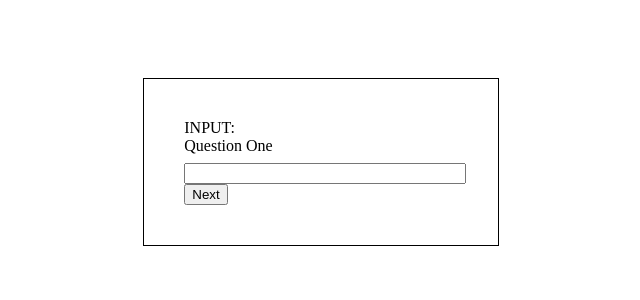
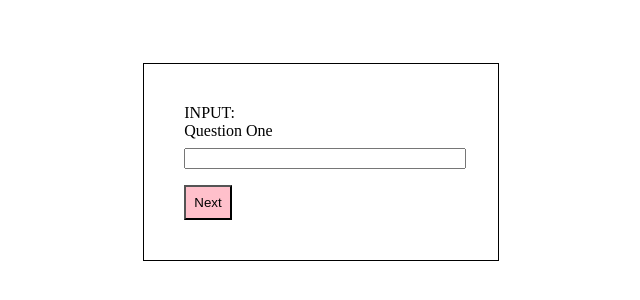
Before and after one commit to lforrister/lifeblue, a Vue app: page / in a window 1280 px wide. Shown: the part 246-546 px from the top of the page, without its empty margins (319-959 px from the left). Built offline with nearby package versions, Linux system fonts and the light colour scheme.

Commit message:
working on enabling/disabling next button

```diff
--- a/src/assets/scss/global.scss
+++ b/src/assets/scss/global.scss
@@ -1,3 +1,4 @@
 @import './variables/grid.scss';
+@import './mixins/buttons.scss';
 @import './mixins/grid.scss';
 @import './mixins/forms.scss';
--- /dev/null
+++ b/src/assets/scss/mixins/buttons.scss
@@ -0,0 +1,15 @@
+
+@import '../variables/grid.scss';
+
+@mixin button-primary {
+    padding: $spacing-8;
+    background: pink;
+
+    &.is-disabled {
+        background: lightgray;
+
+        &:hover {
+            cursor: not-allowed;
+        }
+    }
+}
--- a/src/assets/scss/mixins/forms.scss
+++ b/src/assets/scss/mixins/forms.scss
@@ -18,3 +18,13 @@
 .forms__input-label {
     @include input-label;
 }
+
+// ==== ERRORS
+
+@mixin error {
+    color: red;
+}
+
+.forms__error {
+    @include error;
+}
--- a/src/components/Form.vue
+++ b/src/components/Form.vue
@@ -10,7 +10,7 @@
                     <DatePicker v-else-if="q.type === 'date'" v-model="q.input" :field="q" />
                     <Text v-else v-model="q.input" :field="q" @validate-input="validateInput"/>
 
-                    <p v-if="errors.find((err) => err.id === q.id)">
+                    <p v-if="errors.find((err) => err.id === q.id)" class="forms__error">
                         {{ q.errorMessage }}
                     </p>
                 </div>
@@ -20,7 +20,7 @@
                 <button v-if="currentQ > 0" @click.prevent="prev">
                     Back
                 </button>
-                <button v-if="currentQ < (quiz.length - 1)" @click.prevent="next">
+                <button v-if="currentQ < (quiz.length - 1)" @click.prevent="next" :class="disabled ? 'is-disabled' : ''">
                     Next
                 </button>
             </div>
@@ -31,15 +31,17 @@
 <script setup>
     import Checkbox from './Fields/Checkbox.vue'
     import DatePicker from './Fields/DatePicker.vue'
+    import { computed, onMounted, ref } from 'vue'
     import Radio from './Fields/Radio.vue'
-    import { ref } from 'vue'
     import Select from './Fields/Select.vue'
     import Text from './Fields/Text.vue'
     import { validation } from '../plugins/utils'
 
+
     // == Declaring Variables == //
     const currentQ = ref(0)
     const errors = ref([])
+    const validated = ref(false)
     const quiz = ref([
         {
             input: ref(''),
@@ -47,7 +49,7 @@
             id: 'q1',
             name: 'q1',
             label: 'Question One',
-            required: true,
+            required: false,
             errorMessage: 'Please fill out the question.'
         },
         {
@@ -160,16 +162,42 @@
 
     ])
 
+    // == Computed Properties == //
+    const current = computed(() => {
+        return quiz.value[currentQ.value]
+    })
+
+    const required = computed(() => {
+        return current.value.required
+    })
+
+    const needsValidation = computed(() => {
+        return current.value.validate
+    })
+
+    const disabled = computed(() => {
+
+        if (required.value && needsValidation.value) {
+            return !current.value.input.length || !validated.value
+        } else if (required.value) {
+            return !current.value.input.length
+        }
+
+        return false
+    })
+
+
     // == Functions == //
     function prev() {
         currentQ.value = currentQ.value - 1
     }
 
     function next() {
-        console.log('clicked!')
-        console.log('current', currentQ.value)
-        currentQ.value = currentQ.value + 1
-        console.log('after click', currentQ.value)
+        if (!disabled.value) {
+            currentQ.value = currentQ.value + 1
+        }
+
+        validated.value = false
     }
 
     // @todo - move to its own file so it can be reused
@@ -188,7 +216,6 @@
     function fetchResults(field) {
         if (field.validate) {
             const valid = validation(field.type, field.input)
-            console.log('valid? ', valid)
 
             if(valid) {
                 errors.value = errors.value.filter((err) => err.id !== field.id)
@@ -198,8 +225,9 @@
                     message: field.errorMessage ?? field.errorMessage
                 })
             }
+        }
 
-        }
+        validated.value = errors.value.length ? false : true
 
     }
 
@@ -211,4 +239,12 @@
         padding: $spacing-40;
     }
 
+    .form__buttons {
+        margin-top: $spacing-16;
+
+        button {
+            @include button-primary;
+        }
+    }
+
 </style>
```
